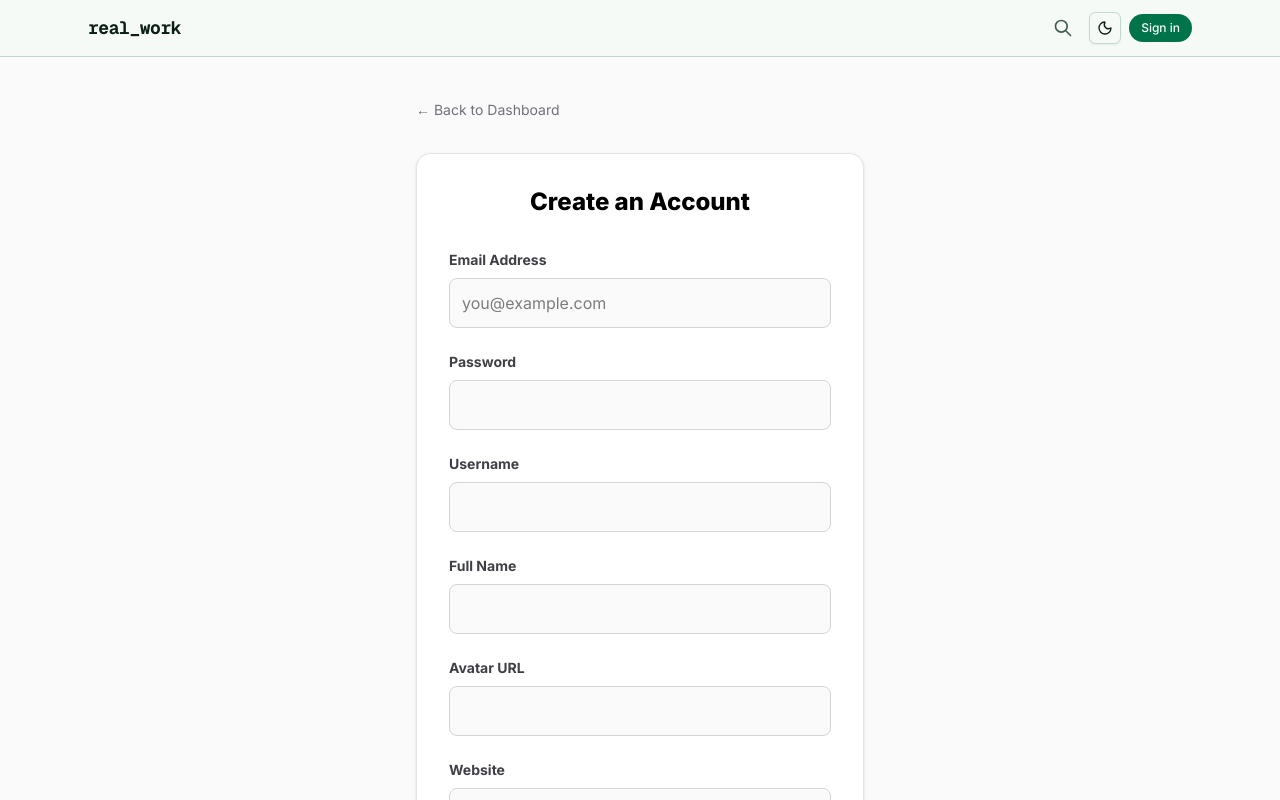
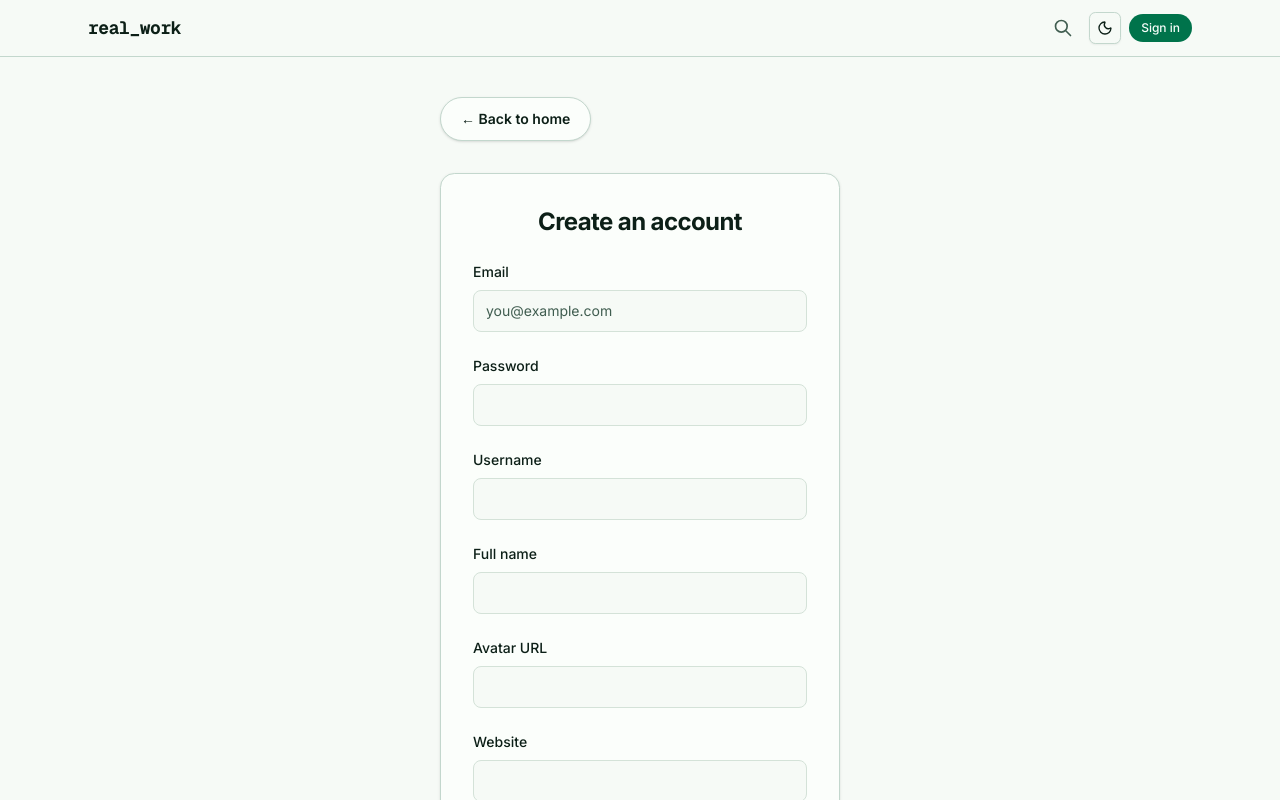
Before and after one commit to ChristopherTrumpet/real-work, a Next.js app: page /login in a window 1280 px wide. Both pictures are taken after a click on the button "Don't have an account? Sign up". Shown: the top 800 px of the page. Built offline with nearby package versions, Linux system fonts and the light colour scheme; no server answers.

Commit message:
More Refinements
Made the sign-in page more consistent with the overarching theme. Tried fixing the sign-out button not working, but couldn't. Have opened an issue.

```diff
--- a/app/auth/signout/route.ts
+++ b/app/auth/signout/route.ts
@@ -14,7 +14,8 @@ export async function POST(req: Request) {
   }
 
   revalidatePath('/', 'layout')
-  return NextResponse.redirect(new URL('/login', req.url), {
+  revalidatePath('/profile')
+  return NextResponse.redirect(new URL('/', req.url), {
     status: 302,
   })
 }
--- a/app/login/page.tsx
+++ b/app/login/page.tsx
@@ -1,8 +1,11 @@
 'use client'
 
 import { useState } from 'react'
+import Link from 'next/link'
 import { login, signup } from './actions'
-import Link from 'next/link'
+
+const inputClass =
+  'w-full rounded-lg border border-input bg-background px-3 py-2.5 text-sm text-foreground placeholder:text-muted-foreground transition-shadow focus-visible:outline-none focus-visible:ring-2 focus-visible:ring-ring'
 
 export default function LoginPage() {
   const [message, setMessage] = useState('')
@@ -27,142 +30,138 @@ export default function LoginPage() {
         setMessage(result.message)
         setIsError(false)
       }
-    } catch (error) {
-      // Catch any unexpected errors
+    } catch {
+      // redirect() from server action throws; ignore
     } finally {
       setIsLoading(false)
     }
   }
 
   return (
-    <div className="flex flex-col items-center justify-center min-h-screen py-10 px-4 bg-zinc-50 dark:bg-black text-black dark:text-white">
-
-      <div className="w-full max-w-md mb-8">
-        <Link href="/" className="text-sm text-zinc-500 hover:text-zinc-800 dark:hover:text-zinc-200 transition-colors">
-          ← Back to Dashboard
+    <main className="min-h-screen bg-background text-foreground">
+      <div className="mx-auto flex min-h-screen w-full max-w-md flex-col justify-center px-4 py-10 sm:px-6">
+        <div className="mb-8">
+          <Link
+            href="/"
+            className="inline-flex h-11 items-center rounded-full border border-border bg-card px-5 text-sm font-semibold text-foreground shadow-sm transition-colors hover:bg-muted/80"
+          >
+            ← Back to home
           </Link>
         </div>
 
-      <form
-        className="flex flex-col gap-6 w-full max-w-md p-8 bg-white dark:bg-zinc-900 border border-zinc-200 dark:border-zinc-800 rounded-2xl shadow-sm"
-      >
-        <h1 className="text-2xl font-extrabold text-center mb-2">
-          {isSignup ? 'Create an Account' : 'Welcome Back'}
+        <form className="flex flex-col gap-6 rounded-2xl border border-border bg-card p-8 shadow-sm">
+          <h1 className="text-center text-2xl font-bold tracking-tight text-foreground">
+            {isSignup ? 'Create an account' : 'Welcome back'}
           </h1>
 
           {message && (
-          <div className={`p-4 rounded-xl text-sm font-medium ${isError ? 'bg-red-100 text-red-700 dark:bg-red-900/30 dark:text-red-400 border border-red-200 dark:border-red-800/50' : 'bg-green-100 text-green-700 dark:bg-green-900/30 dark:text-green-400 border border-green-200 dark:border-green-800/50'}`}>
+            <div
+              className={
+                isError
+                  ? 'rounded-xl border border-destructive/30 bg-destructive/10 p-4 text-sm font-medium text-destructive'
+                  : 'rounded-xl border border-primary/25 bg-primary/10 p-4 text-sm font-medium text-foreground'
+              }
+            >
               {message}
             </div>
           )}
 
           <div className="flex flex-col gap-2">
-          <label htmlFor="email" className="text-sm font-bold text-zinc-700 dark:text-zinc-300">Email Address</label>
+            <label htmlFor="email" className="text-sm font-medium text-foreground">
+              Email
+            </label>
             <input
               id="email"
               name="email"
               type="email"
               placeholder="you@example.com"
               required
-            className="w-full border border-zinc-300 dark:border-zinc-700 p-3 rounded-lg bg-zinc-50 dark:bg-zinc-950 focus:ring-2 focus:ring-blue-500 outline-none transition-all"
+              className={inputClass}
             />
           </div>
 
           <div className="flex flex-col gap-2">
-          <label htmlFor="password" className="text-sm font-bold text-zinc-700 dark:text-zinc-300">Password</label>
-          <input
-            id="password"
-            name="password"
-            type="password"
-            required
-            className="w-full border border-zinc-300 dark:border-zinc-700 p-3 rounded-lg bg-zinc-50 dark:bg-zinc-950 focus:ring-2 focus:ring-blue-500 outline-none transition-all"
-          />
+            <label htmlFor="password" className="text-sm font-medium text-foreground">
+              Password
+            </label>
+            <input id="password" name="password" type="password" required className={inputClass} />
           </div>
 
           {isSignup && (
             <>
               <div className="flex flex-col gap-2">
-              <label htmlFor="username" className="text-sm font-bold text-zinc-700 dark:text-zinc-300">Username</label>
-              <input
-                id="username"
-                name="username"
-                type="text"
-                required={isSignup}
-                className="w-full border border-zinc-300 dark:border-zinc-700 p-3 rounded-lg bg-zinc-50 dark:bg-zinc-950 focus:ring-2 focus:ring-blue-500 outline-none transition-all"
-              />
+                <label htmlFor="username" className="text-sm font-medium text-foreground">
+                  Username
+                </label>
+                <input id="username" name="username" type="text" required={isSignup} className={inputClass} />
               </div>
               <div className="flex flex-col gap-2">
-              <label htmlFor="full_name" className="text-sm font-bold text-zinc-700 dark:text-zinc-300">Full Name</label>
-              <input
-                id="full_name"
-                name="full_name"
-                type="text"
-                required={isSignup}
-                className="w-full border border-zinc-300 dark:border-zinc-700 p-3 rounded-lg bg-zinc-50 dark:bg-zinc-950 focus:ring-2 focus:ring-blue-500 outline-none transition-all"
-              />
+                <label htmlFor="full_name" className="text-sm font-medium text-foreground">
+                  Full name
+                </label>
+                <input id="full_name" name="full_name" type="text" required={isSignup} className={inputClass} />
               </div>
               <div className="flex flex-col gap-2">
-              <label htmlFor="avatar_url" className="text-sm font-bold text-zinc-700 dark:text-zinc-300">Avatar URL</label>
-              <input
-                id="avatar_url"
-                name="avatar_url"
-                type="url"
-                required={isSignup}
-                className="w-full border border-zinc-300 dark:border-zinc-700 p-3 rounded-lg bg-zinc-50 dark:bg-zinc-950 focus:ring-2 focus:ring-blue-500 outline-none transition-all"
-              />
+                <label htmlFor="avatar_url" className="text-sm font-medium text-foreground">
+                  Avatar URL
+                </label>
+                <input id="avatar_url" name="avatar_url" type="url" required={isSignup} className={inputClass} />
               </div>
               <div className="flex flex-col gap-2">
-              <label htmlFor="website" className="text-sm font-bold text-zinc-700 dark:text-zinc-300">Website</label>
-              <input
-                id="website"
-                name="website"
-                type="url"
-                required={isSignup}
-                className="w-full border border-zinc-300 dark:border-zinc-700 p-3 rounded-lg bg-zinc-50 dark:bg-zinc-950 focus:ring-2 focus:ring-blue-500 outline-none transition-all"
-              />
+                <label htmlFor="website" className="text-sm font-medium text-foreground">
+                  Website
+                </label>
+                <input id="website" name="website" type="url" required={isSignup} className={inputClass} />
               </div>
               <div className="flex flex-col gap-2">
-              <label htmlFor="bio" className="text-sm font-bold text-zinc-700 dark:text-zinc-300">Bio</label>
+                <label htmlFor="bio" className="text-sm font-medium text-foreground">
+                  Bio
+                </label>
                 <textarea
                   id="bio"
                   name="bio"
                   required={isSignup}
-                className="w-full border border-zinc-300 dark:border-zinc-700 p-3 rounded-lg bg-zinc-50 dark:bg-zinc-950 focus:ring-2 focus:ring-blue-500 outline-none transition-all h-20 resize-none"
+                  className={`${inputClass} min-h-20 resize-none`}
                 />
               </div>
             </>
           )}
 
-        <div className="flex flex-col gap-3 mt-4">
+          <div className="mt-2 flex flex-col gap-3">
             {isSignup ? (
               <button
                 type="submit"
                 formAction={(formData) => handleAction(formData, signup)}
                 disabled={isLoading}
-              className="w-full bg-zinc-900 dark:bg-white dark:text-black text-white p-3 rounded-xl font-bold hover:opacity-90 transition-opacity shadow-lg disabled:opacity-50"
+                className="h-11 w-full rounded-xl bg-primary text-sm font-semibold text-primary-foreground shadow-sm transition-colors hover:bg-primary/90 disabled:pointer-events-none disabled:opacity-50"
               >
-              {isLoading ? 'Creating Account...' : 'Sign Up'}
+                {isLoading ? 'Creating account…' : 'Sign up'}
               </button>
             ) : (
               <button
                 type="submit"
                 formAction={(formData) => handleAction(formData, login)}
                 disabled={isLoading}
-              className="w-full bg-blue-600 text-white p-3 rounded-xl font-bold hover:bg-blue-700 transition-colors shadow-lg shadow-blue-500/20 disabled:opacity-50"
+                className="h-11 w-full rounded-xl bg-primary text-sm font-semibold text-primary-foreground shadow-sm transition-colors hover:bg-primary/90 disabled:pointer-events-none disabled:opacity-50"
               >
-              {isLoading ? 'Processing...' : 'Log In'}
+                {isLoading ? 'Signing in…' : 'Sign in'}
               </button>
             )}
 
             <button
               type="button"
-            onClick={() => { setIsSignup(!isSignup); setMessage(''); setIsError(false); }}
-            className="text-sm text-zinc-500 hover:text-zinc-800 dark:hover:text-zinc-200 transition-colors"
+              onClick={() => {
+                setIsSignup(!isSignup)
+                setMessage('')
+                setIsError(false)
+              }}
+              className="text-sm font-medium text-muted-foreground transition-colors hover:text-foreground"
             >
-            {isSignup ? 'Already have an account? Log in' : "Don't have an account? Sign up"}
+              {isSignup ? 'Already have an account? Sign in' : "Don't have an account? Sign up"}
             </button>
           </div>
         </form>
       </div>
+    </main>
   )
 }
--- a/app/profile/actions.ts
+++ b/app/profile/actions.ts
@@ -51,6 +51,33 @@ export async function deleteAccount() {
   // Sign out cleanly
   await supabase.auth.signOut()
 
-  revalidatePath('/')
-  redirect('/login')
+  revalidatePath('/', 'layout')
+  redirect('/')
 }
+
+export async function deletePublishedChallenge(formData: FormData) {
+  const supabase = await createClient()
+  const {
+    data: { user },
+  } = await supabase.auth.getUser()
+
+  if (!user) {
+    redirect('/login')
+  }
+
+  const postId = (formData.get('postId') as string | null)?.trim()
+  if (!postId) {
+    redirect('/profile')
+  }
+
+  const { error } = await supabase.from('posts').delete().eq('id', postId).eq('user_id', user.id)
+
+  revalidatePath('/profile')
+  revalidatePath('/', 'layout')
+
+  if (error) {
+    console.error('deletePublishedChallenge:', error.message)
+  }
+
+  redirect('/profile')
+}
```
Also changed, not shown: app/profile/page.tsx (+59 -0 lines), components/profile/delete-challenge-button.tsx (added, +30 -0 lines). Lines whose indentation alone changed are shown as unchanged.
